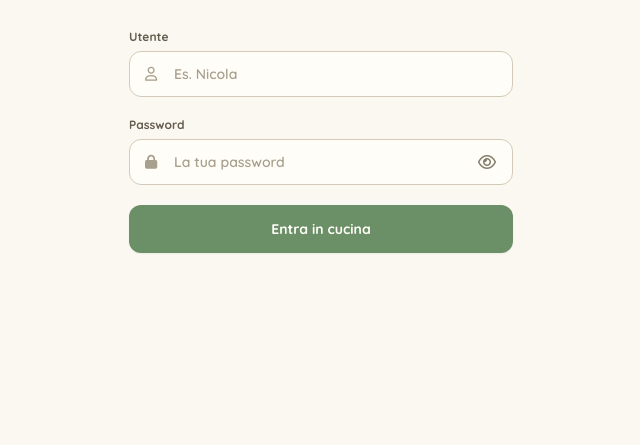
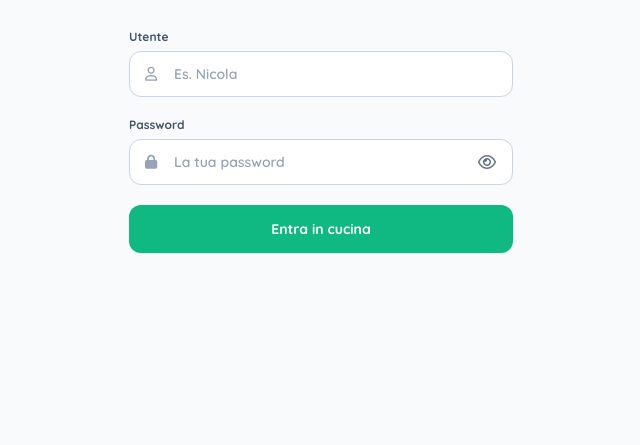
Before and after one commit to ciancinicola-blip/Ricettario_Frontend, a plain HTML site: page index.html in a window 1280 px wide. Shown: the part 355-800 px from the top of the page, without its empty margins (319-959 px from the left). Drawn offline with nearby package versions, Linux system fonts and the light colour scheme.

Commit message:
Palette vivace: verde smeraldo fresco, arancio solare e neutri luminosi

```diff
--- a/index.html
+++ b/index.html
@@ -3,7 +3,7 @@
 <head>
     <meta charset="UTF-8">
     <meta name="viewport" content="width=device-width, initial-scale=1.0, viewport-fit=cover">
-    <meta name="theme-color" content="#6B8F66">
+    <meta name="theme-color" content="#10B981">
     <meta name="description" content="Il ricettario familiare dei Cianci — 100 ricette senza latticini">
     <meta name="apple-mobile-web-app-capable" content="yes">
     <meta name="apple-mobile-web-app-status-bar-style" content="default">
--- a/style.css
+++ b/style.css
@@ -1,98 +1,98 @@
 /* ==========================================================================
-   COLORI: palette verde salvia + carta
-   I colori sono variabili RGB. Il tema scuro è una seconda serie di valori,
-   ottenuta invertendo la scala dei grigi e dei verdi.
+   COLORI VIVACI: Palette Solare & Fresca (Emerald, Tangerine, Slate pulito)
+   Colori vivaci e luminosi dedicati alla cucina di famiglia.
+   Default luminoso e solare; tema scuro rifinito e brillante (non scuro/fango).
    ========================================================================== */
 
 :root {
-    --teal-50: 243 246 241;
-    --teal-100: 228 235 224;
-    --teal-200: 201 215 196;
-    --teal-300: 167 189 160;
-    --teal-400: 134 163 127;
-    --teal-500: 107 143 102;
-    --teal-600: 85 116 83;
-    --teal-700: 68 93 67;
-    --teal-800: 54 73 47;
-    --teal-900: 42 58 38;
-    --amber-50: 251 245 236;
-    --amber-100: 245 232 211;
-    --amber-200: 235 210 170;
-    --amber-300: 221 181 126;
-    --amber-400: 201 149 88;
-    --amber-500: 182 122 62;
-    --amber-600: 150 97 47;
-    --amber-700: 118 74 38;
-    --amber-800: 90 58 32;
-    --amber-900: 66 41 26;
-    --slate-50: 251 248 242;
-    --slate-100: 243 238 228;
-    --slate-200: 230 223 208;
-    --slate-300: 211 202 183;
-    --slate-400: 168 159 140;
-    --slate-500: 133 125 107;
-    --slate-600: 100 93 78;
-    --slate-700: 76 71 57;
-    --slate-800: 54 50 42;
-    --slate-900: 36 33 28;
-    --rose-50: 251 237 235;
-    --rose-100: 246 217 213;
-    --rose-200: 239 197 191;
-    --rose-300: 230 167 158;
-    --rose-400: 218 133 121;
-    --rose-500: 200 106 92;
-    --rose-600: 160 58 46;
-    --rose-700: 126 45 36;
-    --rose-800: 92 33 27;
-    --rose-900: 61 22 19;
-    --white: 255 253 248;
+    /* Emerald / Verde Fresco & Vitale */
+    --teal-50: 236 253 245;
+    --teal-100: 209 250 229;
+    --teal-200: 167 243 208;
+    --teal-300: 110 231 183;
+    --teal-400: 52 211 153;
+    --teal-500: 16 185 129;
+    --teal-600: 5 150 105;
+    --teal-700: 4 120 87;
+    --teal-800: 6 95 70;
+    --teal-900: 6 78 59;
+
+    /* Arancio Mandarino & Zucca Caldo e Solare */
+    --amber-50: 255 247 237;
+    --amber-100: 255 237 213;
+    --amber-200: 254 215 170;
+    --amber-300: 253 186 116;
+    --amber-400: 251 146 60;
+    --amber-500: 249 115 22;
+    --amber-600: 234 88 12;
+    --amber-700: 194 65 12;
+    --amber-800: 154 52 18;
+    --amber-900: 124 45 18;
+
+    /* Neutri Moderni, Puliti e Luminosi (mai marroni o cupi) */
+    --slate-50: 248 250 252;
+    --slate-100: 241 245 249;
+    --slate-200: 226 232 240;
+    --slate-300: 203 213 225;
+    --slate-400: 148 163 184;
+    --slate-500: 100 116 139;
+    --slate-600: 71 85 105;
+    --slate-700: 51 65 85;
+    --slate-800: 30 41 59;
+    --slate-900: 15 23 42;
+
+    /* Rosso Fragola / Pomodoro Fresco */
+    --rose-50: 255 241 242;
+    --rose-100: 255 228 230;
+    --rose-200: 254 205 211;
+    --rose-300: 253 164 175;
+    --rose-400: 251 113 133;
+    --rose-500: 244 63 94;
+    --rose-600: 225 29 72;
+    --rose-700: 190 18 60;
+    --rose-800: 159 18 57;
+    --rose-900: 136 19 55;
+
+    --white: 255 255 255;
 }
 
-@media (prefers-color-scheme: dark) {
-    :root {
-        color-scheme: dark;
-        --teal-50: 42 58 38;
-        --teal-100: 54 73 47;
-        --teal-200: 68 93 67;
-        --teal-300: 85 116 83;
-        --teal-400: 107 143 102;
-        --teal-500: 134 163 127;
-        --teal-600: 167 189 160;
-        --teal-700: 201 215 196;
-        --teal-800: 228 235 224;
-        --teal-900: 243 246 241;
-        --amber-50: 66 41 26;
-        --amber-100: 90 58 32;
-        --amber-200: 118 74 38;
-        --amber-300: 150 97 47;
-        --amber-400: 182 122 62;
-        --amber-500: 201 149 88;
-        --amber-600: 221 181 126;
-        --amber-700: 235 210 170;
-        --amber-800: 245 232 211;
-        --amber-900: 251 245 236;
-        --slate-50: 36 33 28;
-        --slate-100: 54 50 42;
-        --slate-200: 76 71 57;
-        --slate-300: 100 93 78;
-        --slate-400: 133 125 107;
-        --slate-500: 168 159 140;
-        --slate-600: 211 202 183;
-        --slate-700: 230 223 208;
-        --slate-800: 243 238 228;
-        --slate-900: 251 248 242;
-        --rose-50: 61 22 19;
-        --rose-100: 92 33 27;
-        --rose-200: 126 45 36;
-        --rose-300: 160 58 46;
-        --rose-400: 200 106 92;
-        --rose-500: 218 133 121;
-        --rose-600: 230 167 158;
-        --rose-700: 239 197 191;
-        --rose-800: 246 217 213;
-        --rose-900: 251 237 235;
-        --white: 38 36 32;
-    }
+/* Modalità scura attivabile esplicitamente (o via preferenza ma con colori vivi) */
+html.dark, body.dark-mode {
+    color-scheme: dark;
+    --teal-50: 6 78 59;
+    --teal-100: 6 95 70;
+    --teal-200: 4 120 87;
+    --teal-300: 5 150 105;
+    --teal-400: 16 185 129;
+    --teal-500: 52 211 153;
+    --teal-600: 110 231 183;
+    --teal-700: 167 243 208;
+    --teal-800: 209 250 229;
+    --teal-900: 236 253 245;
+
+    --amber-50: 124 45 18;
+    --amber-100: 154 52 18;
+    --amber-200: 194 65 12;
+    --amber-300: 234 88 12;
+    --amber-400: 249 115 22;
+    --amber-500: 251 146 60;
+    --amber-600: 253 186 116;
+    --amber-700: 254 215 170;
+    --amber-800: 255 237 213;
+    --amber-900: 255 247 237;
+
+    --slate-50: 15 23 42;
+    --slate-100: 30 41 59;
+    --slate-200: 51 65 85;
+    --slate-300: 71 85 105;
+    --slate-400: 100 116 139;
+    --slate-500: 148 163 184;
+    --slate-600: 203 213 225;
+    --slate-700: 226 232 240;
+    --slate-800: 241 245 249;
+    --slate-900: 248 250 252;
+
+    --white: 30 41 59;
 }
 
 /* ==========================================================================
```
